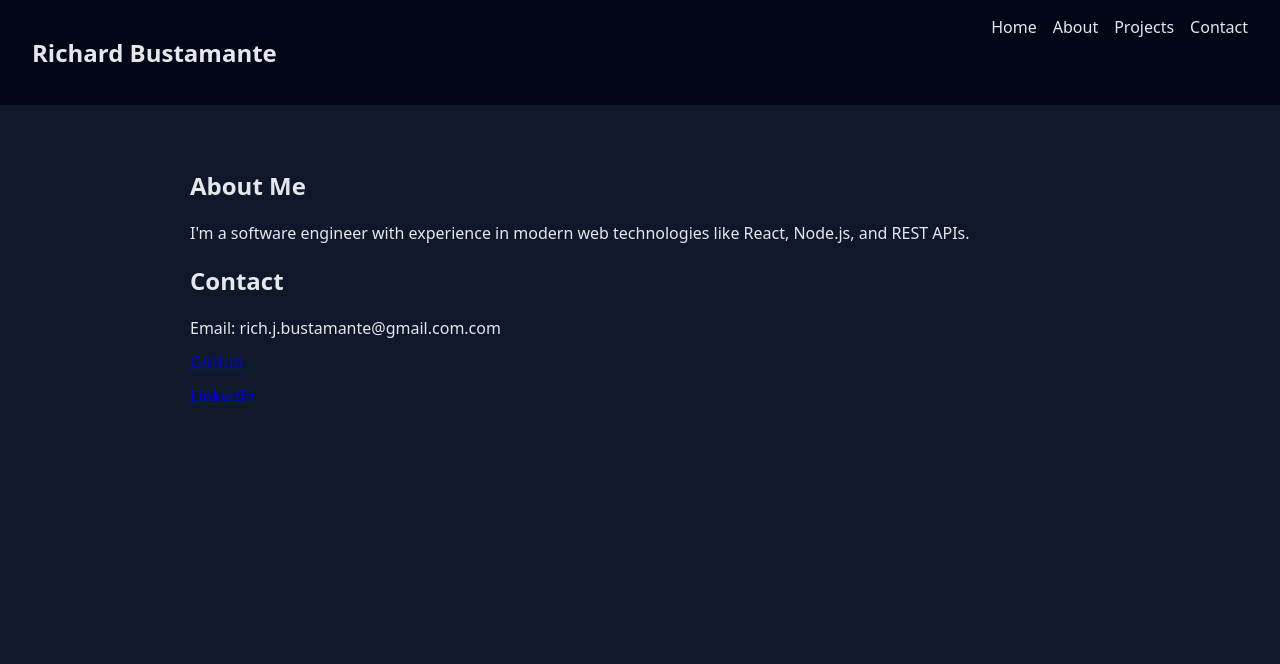
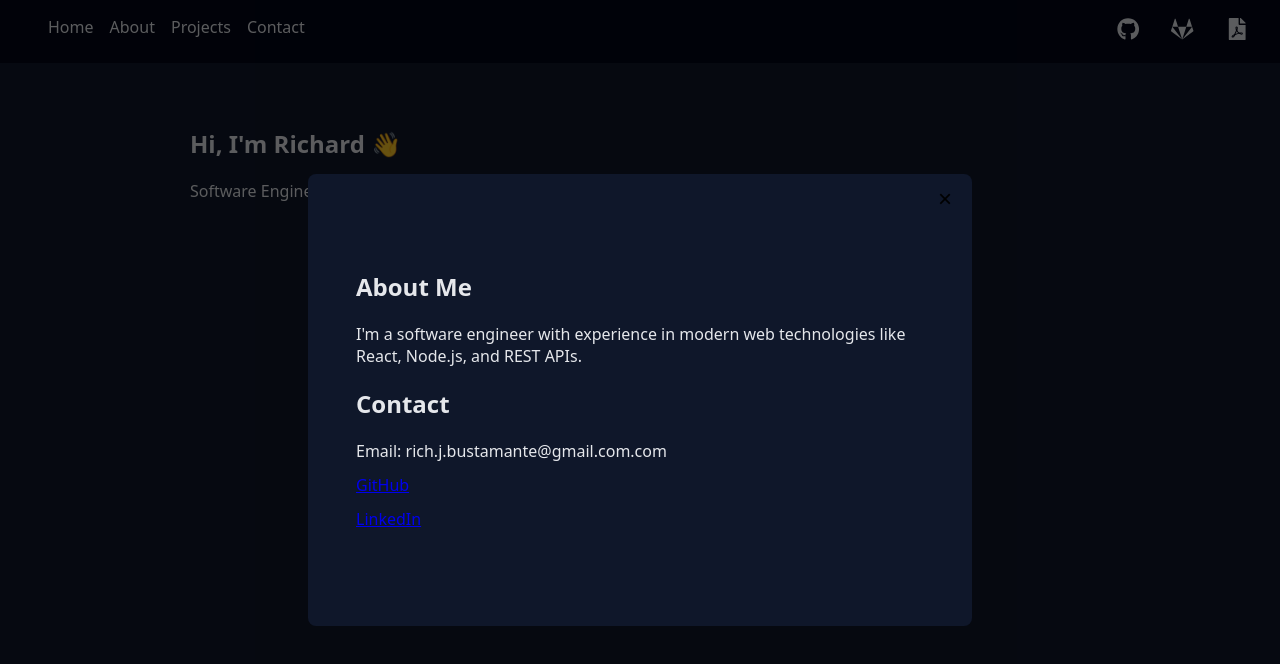
Before and after one commit to RichBustamante/personal-website, a React (Vite) app: page /about in a window 1280 px wide. Shown: the top 664 px of the page. Built offline with nearby package versions, Linux system fonts and the light colour scheme.

Commit message:
Working Modals

```diff
--- a/package.json
+++ b/package.json
@@ -12,6 +12,7 @@
   "dependencies": {
     "react": "^19.2.0",
     "react-dom": "^19.2.0",
+    "react-icons": "^5.5.0",
     "react-router-dom": "^7.11.0"
   },
   "devDependencies": {
--- a/src/App.jsx
+++ b/src/App.jsx
@@ -1,20 +1,13 @@
-import { Routes, Route } from "react-router-dom";
-import Navbar from "./components/Navbar";
 import Home from "./pages/Home";
-import About from "./pages/About";
-import Projects from "./pages/Projects";
-import Contact from "./pages/Contact";
+import ModalRoutes from "./components/ModalRoutes";
+import NavBar from "./components/NavBar";
 
 function App() {
   return (
     <>
-      <Navbar />
-      <Routes>
-        <Route path="/" element={<Home />} />
-        <Route path="/about" element={<About />} />
-        <Route path="/projects" element={<Projects />} />
-        <Route path="/contact" element={<Contact />} />
-      </Routes>
+      <NavBar />
+      <Home />
+      <ModalRoutes />
     </>
   );
 }
--- /dev/null
+++ b/src/components/Modal.jsx
@@ -0,0 +1,15 @@
+export default function Modal({ children, onClose }) {
+  return (
+    <div className="modal-backdrop" onClick={onClose}>
+      <div
+        className="modal-content"
+        onClick={(e) => e.stopPropagation()}
+      >
+        <button className="close-btn" onClick={onClose}>
+          ×
+        </button>
+        {children}
+      </div>
+    </div>
+  );
+}
--- /dev/null
+++ b/src/components/ModalRoutes.jsx
@@ -0,0 +1,41 @@
+import { Routes, Route, useNavigate } from "react-router-dom";
+import Modal from "./Modal";
+
+import About from "../pages/About";
+import Projects from "../pages/Projects";
+import Contact from "../pages/Contact";
+
+export default function ModalRoutes() {
+  const navigate = useNavigate();
+
+  const closeModal = () => navigate("/");
+
+  return (
+    <Routes>
+      <Route
+        path="/about"
+        element={
+          <Modal onClose={closeModal}>
+            <About />
+          </Modal>
+        }
+      />
+      <Route
+        path="/projects"
+        element={
+          <Modal onClose={closeModal}>
+            <Projects />
+          </Modal>
+        }
+      />
+      <Route
+        path="/contact"
+        element={
+          <Modal onClose={closeModal}>
+            <Contact />
+          </Modal>
+        }
+      />
+    </Routes>
+  );
+}
--- a/src/components/Navbar.jsx
+++ b/src/components/Navbar.jsx
@@ -1,15 +1,45 @@
 import { Link } from "react-router-dom";
+import { FaGithub, FaGitlab, FaFilePdf } from "react-icons/fa";
 
 export default function Navbar() {
   return (
     <nav className="nav">
-      <h2>Richard Bustamante</h2>
+      {/* Modal Routes */}
       <div>
         <Link to="/">Home</Link>
         <Link to="/about">About</Link>
         <Link to="/projects">Projects</Link>
         <Link to="/contact">Contact</Link>
       </div>
+
+      {/* External icons */}
+      <div className="nav-icons">
+        <a
+          href="https://github.com/RichBustamante"
+          target="_blank"
+          rel="noopener noreferrer"
+          aria-label="GitHub"
+        >
+          <FaGithub />
+        </a>
+
+        <a
+          href="https://gitlab.com/richBustamante"
+          target="_blank"
+          rel="noopener noreferrer"
+          aria-label="GitLab"
+        >
+          <FaGitlab />
+        </a>
+
+        <a
+          href="/Bustamante_Richard_Resume.pdf"
+          download
+          aria-label="Download Resume"
+        >
+          <FaFilePdf />
+        </a>
+      </div>
     </nav>
   );
 }
--- a/src/index.css
+++ b/src/index.css
@@ -44,3 +44,46 @@ body {
 .contact-info p {
   margin: 0; /* remove default paragraph margins */
 }
+
+.modal-backdrop {
+  position: fixed;
+  inset: 0;
+  background: rgba(0, 0, 0, 0.6);
+  display: flex;
+  justify-content: center;
+  align-items: center;
+  z-index: 1000;
+}
+
+.modal-content {
+  background: #0f172a;
+  padding: 2rem;
+  border-radius: 8px;
+  width: 600px;
+  max-width: 90%;
+  position: relative;
+}
+
+.close-btn {
+  position: absolute;
+  top: 10px;
+  right: 14px;
+  background: none;
+  border: none;
+  font-size: 1.5rem;
+  cursor: pointer;
+}
+
+.nav-icons {
+  display: flex;
+  gap: 1rem;
+}
+
+.nav-icons a {
+  font-size: 1.4rem;
+  color: inherit;
+}
+
+.nav-icons a:hover {
+  opacity: 0.7;
+}
--- a/src/pages/Home.jsx
+++ b/src/pages/Home.jsx
@@ -8,3 +8,7 @@ export default function Home() {
     </section>
   );
 }
+
+// export default function Home() {
+//   return <h1>HOME IS RENDERING</h1>;
+// }
```
Also changed, not shown: 2 other files (tests, documents, lock files or other folders).
